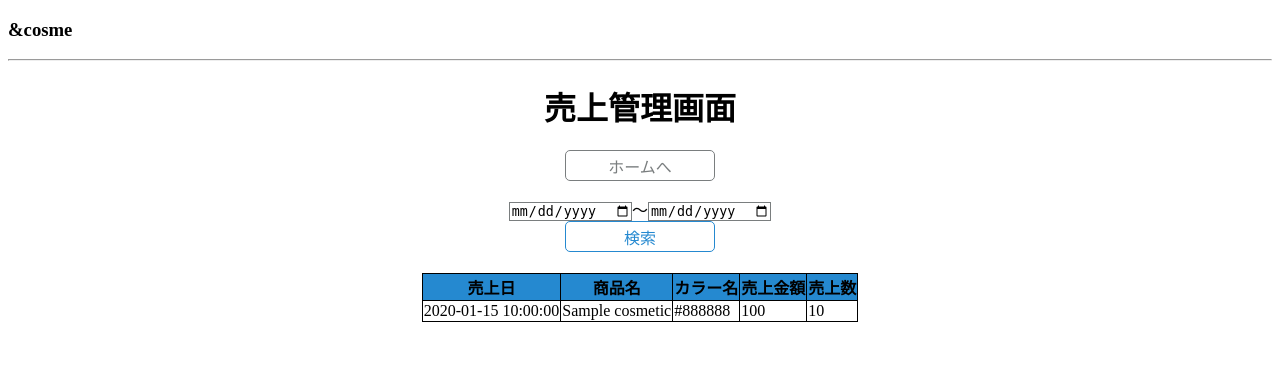
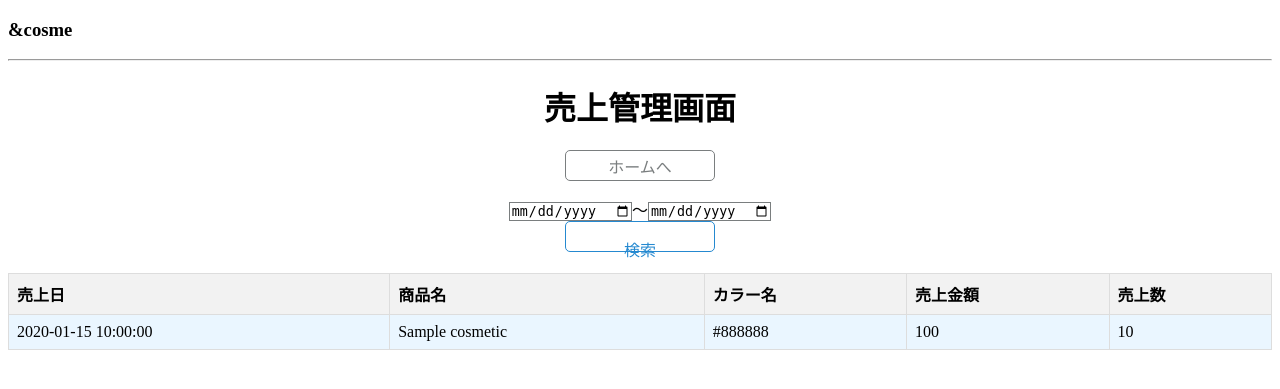
Before and after one commit to hirata0802/TeamGirls, a PHP site: page /k_seles.php in a window 1280 px wide. Shown: the top 389 px of the page. Run offline with PHP 8.4, Linux system fonts and the light colour scheme; the visitor is signed in with stand-in values (Sample User, id 1); tables that the repository leaves empty or names only in its code hold one stand-in row (values such as "Sample post").

Commit message:
Update k_style.css

```diff
--- a/&cosme/css/k_style.css
+++ b/&cosme/css/k_style.css
@@ -65,7 +65,7 @@ select[name="kategori"] {   border: 1px solid #89c3fd; }
 }
 
 .next{
-  display: flex;
+  display: block;
   justify-content: center;
   align-items: center;
   width: 150px;
@@ -95,19 +95,26 @@ select[name="kategori"] {   border: 1px solid #89c3fd; }
 }
 
 
-table{
-  border-collapse: collapse;
-  margin: 3px auto;
-}
-table th, table td {
-  border: solid 1px black;
-  /*実線 1px 黒*/
-}
-th {
-  color: #000000;;/*文字色*/
-  background: #2589d0;/*背景色*/
-}
+  table {
+    border-collapse: collapse;
+    width: 100%;
+    margin: 3px auto;
+  }
 
+  tr:nth-child(even) {
+    background-color: #eaf6ff; /* 薄い水色に変更 */
+  }
+
+  th, td {
+    border: 1px solid #dddddd;
+    text-align: left;
+    padding: 8px;
+  }
+
+  th {
+    background-color: #f2f2f2;
+    font-weight: bold;
+  }
 /*商品登録画面のcss*/
 #h3{
   text-align: left;
```
